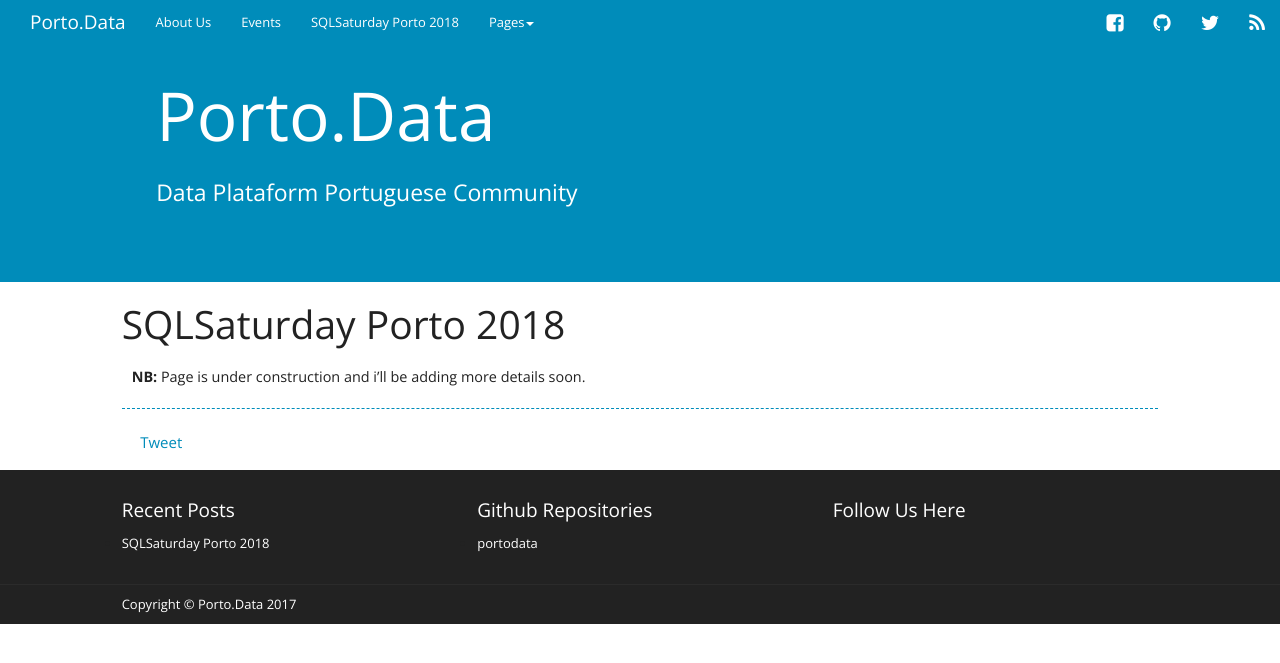
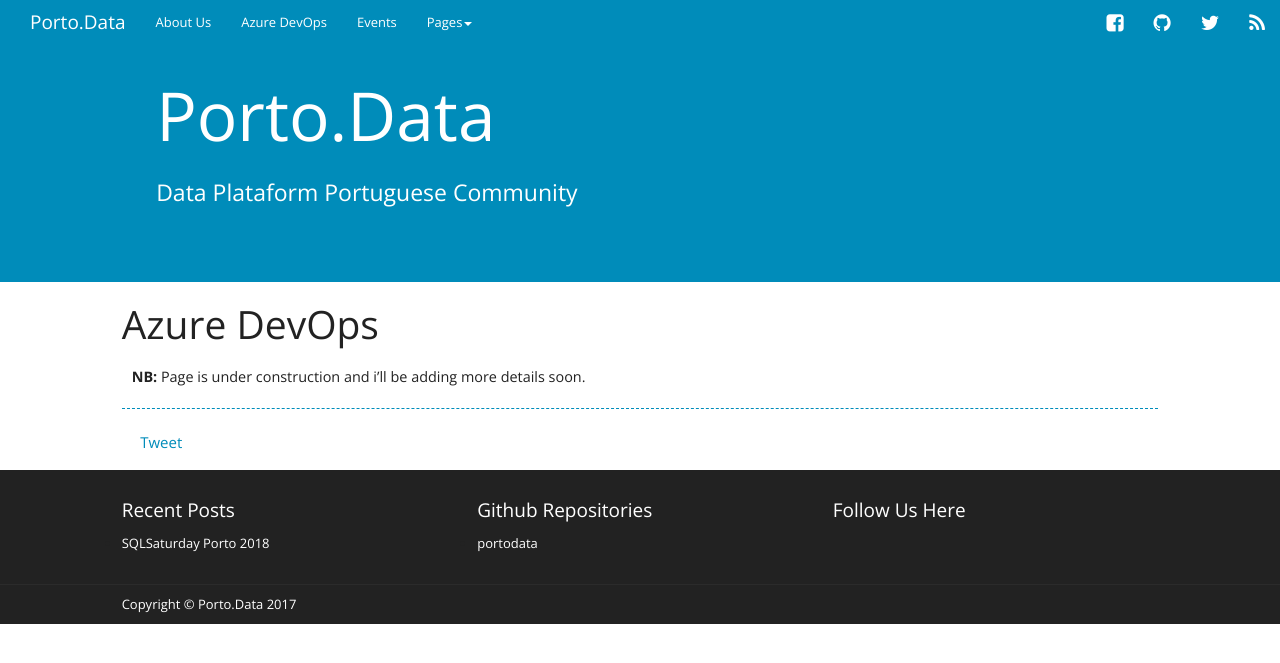
Before and after one commit to portodata/portodata.github.io, a Jekyll site: the page built from azops2019.md, in a window 1280 px wide. Shown: the top 663 px of the page. Built offline with Jekyll 4.4.1, drawn with Linux system fonts in a browser that asks for light colours; nearby versions of some CDN libraries; comment, search, counter and statistics services are not loaded.

Commit message:
azure devops 2019

```diff
--- a/sqlsaturday.md
+++ b/azops2019.md
@@ -1,7 +1,7 @@
 ---
 layout: page
-title: SQLSaturday Porto 2018
-permalink: /sqlsaturday18/
+title: Azure DevOps
+permalink: /azops2019/
 ---
 
 
```
